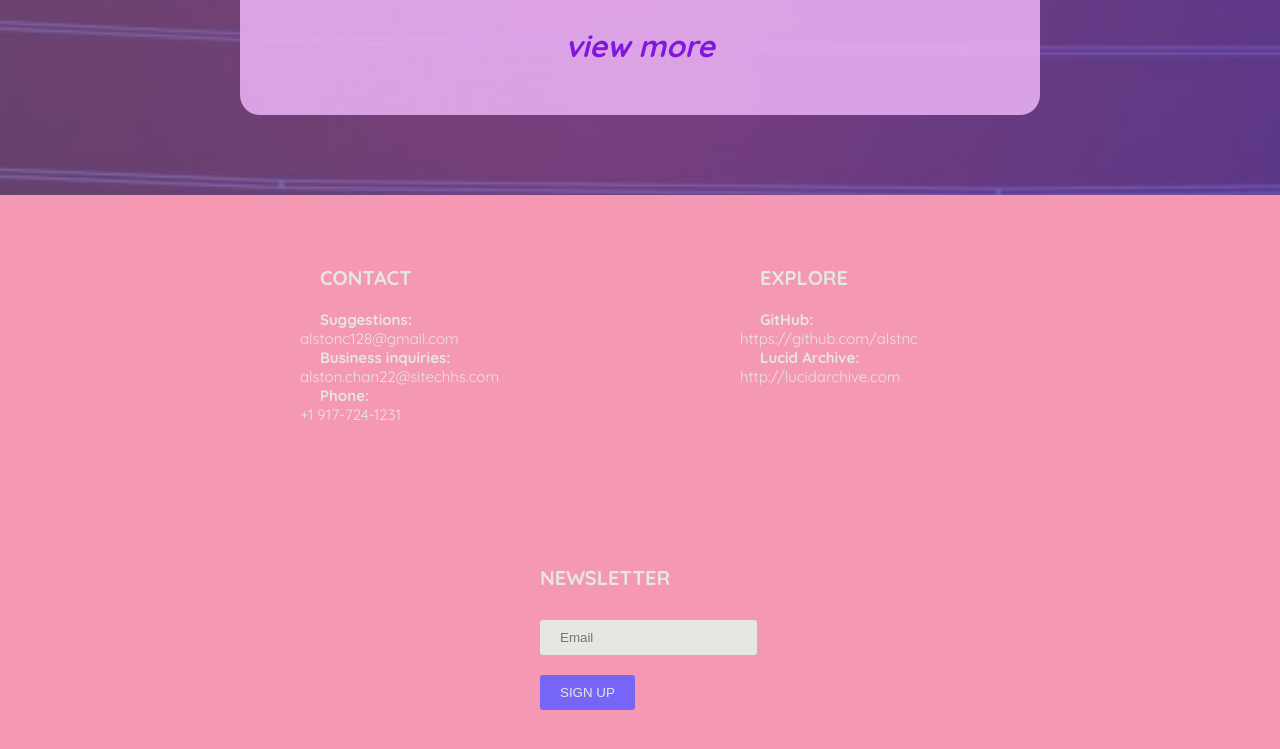
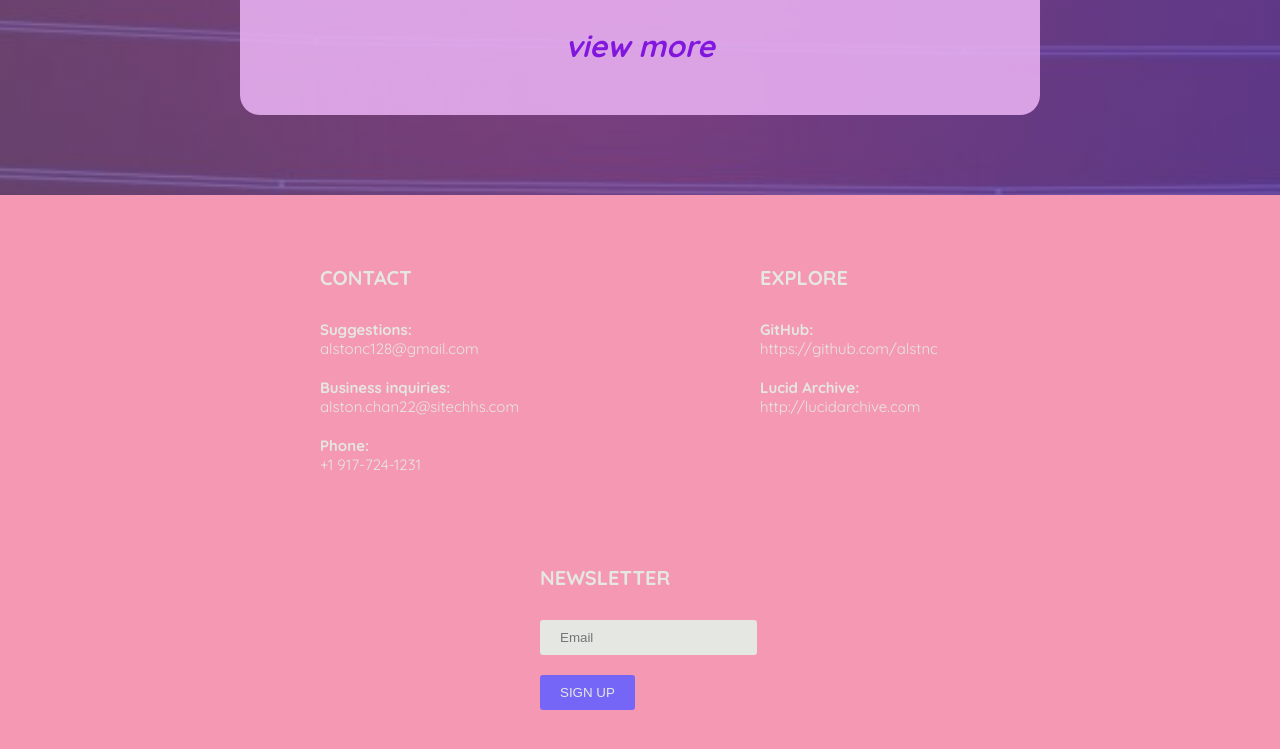
Before and after one commit to staten-island-tech/scss-blogpost-project-alstnc, a plain HTML site: page index.html in a window 1280 px wide. Shown: the part 4038-4787 px from the top of the page. Drawn offline with Linux system fonts and the light colour scheme; a web font is replaced by a local one.

Commit message:
Revert "minor fixes"
This reverts commit 8b31ebb951b0c86db72d869ffeb14457510e0985.

```diff
--- a/index.html
+++ b/index.html
@@ -2,7 +2,7 @@
 <head>
     <meta charset="UTF-8">
     <meta name="viewport" content="width=device-width, initial-scale=1.0">
-    <title>a blog on vaporwave</title>
+    <title>alston blog</title>
     <link href="https://fonts.googleapis.com/css2?family=Playfair+Display:ital,wght@0,400;0,500;0,600;0,700;0,800;0,900;1,400;1,500;1,600;1,700;1,800;1,900&family=Quicksand:wght@300;400;500;600;700&display=swap" rel="stylesheet">
     <link rel="stylesheet" href="style.css">
 </head>
@@ -36,7 +36,6 @@
         <div class="box-entry"><h1 class="entry-heading">some notable examples</h1>
             <div class="videos">
                 <iframe width="560" height="315" src="https://www.youtube.com/embed/_4gl-FX2RvI" frameborder="0" allow="accelerometer; autoplay; clipboard-write; encrypted-media; gyroscope; picture-in-picture" allowfullscreen></iframe>
-                <!-- i know this has inline css, but i copy pasted it from the youtube embed and it was the only way it would work -->
                 <iframe width="560" height="315" src="https://www.youtube.com/embed/_hI0qMtdfng" frameborder="0" allow="accelerometer; autoplay; clipboard-write; encrypted-media; gyroscope; picture-in-picture" allowfullscreen></iframe>
                 <iframe width="560" height="315" src="https://www.youtube.com/embed/y9nrhfaGB_k" frameborder="0" allow="accelerometer; autoplay; clipboard-write; encrypted-media; gyroscope; picture-in-picture" allowfullscreen></iframe>
                 <iframe width="560" height="315" src="https://www.youtube.com/embed/unN7QvSWSTo" frameborder="0" allow="accelerometer; autoplay; clipboard-write; encrypted-media; gyroscope; picture-in-picture" allowfullscreen></iframe>
@@ -48,14 +47,14 @@
         <a name="footer"></a>
         <div class="footer-box">
             <h1 class="footer-heading">CONTACT</h1>
-            <span class="footer-text"><span class="bold">Suggestions:</span> alstonc128@gmail.com</span>
-            <span class="footer-text"><span class="bold">Business inquiries:</span> alston.chan22@sitechhs.com</span>
-            <span class="footer-text"><span class="bold">Phone:</span><br>+1 917-724-1231</span>
+            <p class="footer-text"><span class="bold">Suggestions:</span> alstonc128@gmail.com</p>
+            <p class="footer-text"><span class="bold">Business inquiries:</span> alston.chan22@sitechhs.com</p>
+            <p class="footer-text"><span class="bold">Phone:</span><br>+1 917-724-1231</p>
         </div>
         <div class="footer-box">
             <h1 class="footer-heading">EXPLORE</h1>
-            <span class="footer-text"><span class="bold">GitHub:</span> <a href="https://github.com/alstnc">https://github.com/alstnc</a></span>
-            <span class="footer-text"><span class="bold">Lucid Archive:</span> <a href="http://lucidarchive.com/#/a/">http://lucidarchive.com</a></span>
+            <p class="footer-text"><span class="bold">GitHub:</span> <a href="https://github.com/alstnc">https://github.com/alstnc</a></p>
+            <p class="footer-text"><span class="bold">Lucid Archive:</span> <a href="http://lucidarchive.com/#/a/">http://lucidarchive.com</a></p>
         </div>
         <div class="footer-box">
             <h1 class="footer-heading">NEWSLETTER</h1>
```
